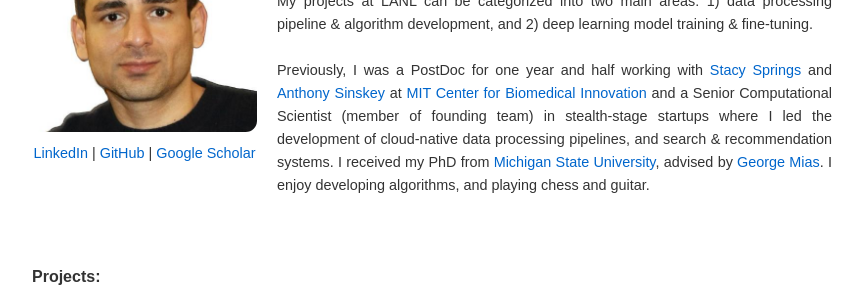
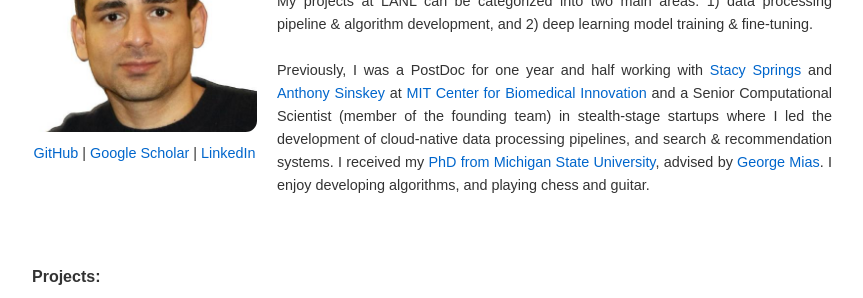
Before and after one commit to raeufroushangar/raeufroushangar.com, a Jekyll site: the page built from index.html, in a window 1280 px wide. Shown: the part 255-553 px from the top of the page, without its empty margins (208-1071 px from the left). Built offline with Jekyll 4.4.1, drawn with Linux system fonts in a browser that asks for light colours.

Commit message:
Updated Bio

```diff
--- a/index.html
+++ b/index.html
@@ -17,16 +17,16 @@
   <div style="text-align: center; margin-right: 20px;">
     <img src="/assets/images/profile.jpg" alt="Profile Picture" style="width: 225px; border-radius: 5%;" />
     <div style="font-size: 0.9em; margin-top: 10px;">
-      <a href="https://www.linkedin.com/in/raeufroushangar" target="_blank">LinkedIn</a> |
       <a href="https://github.com/raeufroushangar" target="_blank">GitHub</a> |
-      <a href="https://scholar.google.com/citations?user=NISquAgAAAAJ&hl=en" target="_blank">Google Scholar</a>
+      <a href="https://scholar.google.com/citations?user=NISquAgAAAAJ&hl=en" target="_blank">Google Scholar</a> |
+      <a href="https://www.linkedin.com/in/raeufroushangar" target="_blank">LinkedIn</a>
     </div>
   </div>
 
   <div style="max-width: 600px; font-size: 0.9em; text-align: justify;">
     I am an interdisciplinary computational scientist with extensive experience in developing computational pipelines, algorithms, high-dimensional data analysis, statistical modeling, and machine and deep learning for bioinformatics applications. Currently, I am a PostDoc working with <a href="https://lanlexperts.elsevierpure.com/en/persons/william-mclean-fischer" target="_blank">William Fischer</a> and <a href="https://public.lanl.gov/tkl/" target="_blank">Thomas Leitner</a> in the <a href="https://www.lanl.gov/org/ddste/aldsc/theoretical/theoretical-biology-biophysics/index.php" target="_blank">Theoretical Biology and Biophysics group</a> at <a href="https://www.lanl.gov" target="_blank">Los Alamos National Laboratory (LANL)</a>. My projects at LANL can be categorized into two main areas: 1) data processing pipeline & algorithm development, and 2) deep learning model training & fine-tuning.
     <br><br>
-    Previously, I was a PostDoc for one year and half working with <a href="https://cbi.mit.edu/biographies/" target="_blank">Stacy Springs</a> and <a href="https://biology.mit.edu/profile/anthony-j-sinskey/" target="_blank">Anthony Sinskey</a> at <a href="https://cbi.mit.edu" target="_blank">MIT Center for Biomedical Innovation</a> and a Senior Computational Scientist (member of founding team) in stealth-stage startups where I led the development of cloud-native data processing pipelines, and search & recommendation systems. I received my PhD from <a href="https://msu.edu" target="_blank">Michigan State University</a>, advised by <a href="https://georgemias.org" target="_blank">George Mias</a>.
+    Previously, I was a PostDoc for one year and half working with <a href="https://cbi.mit.edu/biographies/" target="_blank">Stacy Springs</a> and <a href="https://biology.mit.edu/profile/anthony-j-sinskey/" target="_blank">Anthony Sinskey</a> at <a href="https://cbi.mit.edu" target="_blank">MIT Center for Biomedical Innovation</a> and a Senior Computational Scientist (member of the founding team) in stealth-stage startups where I led the development of cloud-native data processing pipelines, and search & recommendation systems. I received my <a href="https://d.lib.msu.edu/etd/19662" target="_blank">PhD from Michigan State University</a>, advised by <a href="https://georgemias.org" target="_blank">George Mias</a>.
     I enjoy developing algorithms, and playing chess and guitar.
   </div>
 </div>
```
